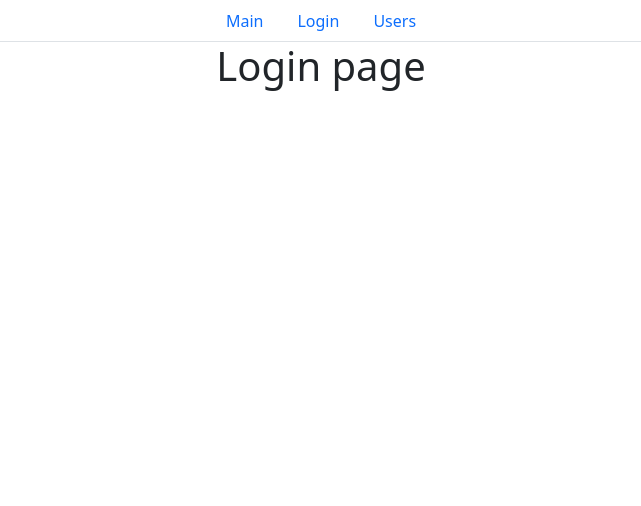
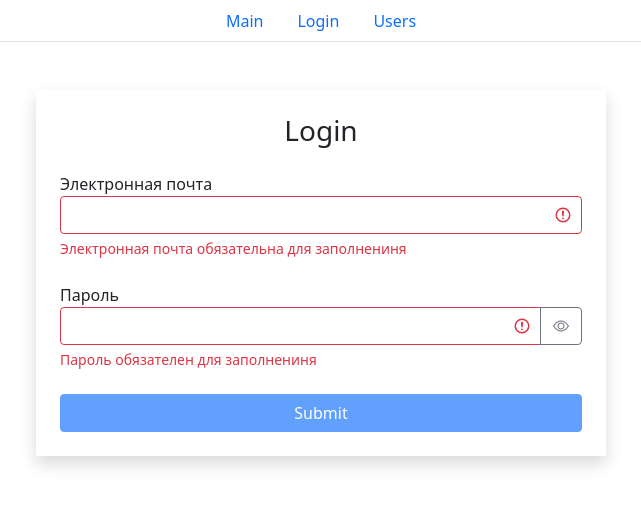
Before and after one commit to vitboch/fast-company, a React (Create React App) app: page /login in a window 1280 px wide. Shown: the top 506 px of the page, without its empty margins (319-960 px from the left). Built offline with nearby package versions, Linux system fonts and the light colour scheme.

Commit message:
[CP] Task #1

```diff
--- /dev/null
+++ b/src/components/searchBar.jsx
@@ -0,0 +1,20 @@
+import React from "react";
+import PropTypes from "prop-types";
+
+const SearchBar = ({ searchNameValue, handleNameSelect }) => {
+    return (
+        <input
+            className="mt-2"
+            type="text"
+            placeholder="Поиск..."
+            value={searchNameValue}
+            onChange={handleNameSelect}
+        ></input>
+    );
+};
+SearchBar.propTypes = {
+    searchNameValue: PropTypes.string.isRequired,
+    handleNameSelect: PropTypes.func.isRequired
+};
+
+export default SearchBar;
--- /dev/null
+++ b/src/components/textField.jsx
@@ -0,0 +1,54 @@
+import React, { useState } from "react";
+import PropTypes from "prop-types";
+
+const TextField = ({ label, type, name, value, onChange, error }) => {
+    const [showPassword, setShowPassword] = useState(false);
+    const getInputClasses = () => {
+        return "form-control" + (error ? " is-invalid" : "");
+    };
+    const toggleShowPassword = () => {
+        setShowPassword((prevState) => !prevState);
+    };
+    return (
+        <div className="mb-4">
+            <label htmlFor={name}>{label}</label>
+            <div className="input-group has-validation">
+                <input
+                    type={showPassword ? "text" : type}
+                    id={name}
+                    name={name}
+                    value={value}
+                    onChange={onChange}
+                    className={getInputClasses()}
+                />
+                {type === "password" && (
+                    <button
+                        className="btn btn-outline-secondary"
+                        type="button"
+                        onClick={toggleShowPassword}
+                    >
+                        <i
+                            className={
+                                "bi bi-eye" + (showPassword ? "-slash" : "")
+                            }
+                        ></i>
+                    </button>
+                )}
+                {error && <div className="invalid-feedback">{error}</div>}
+            </div>
+        </div>
+    );
+};
+TextField.defaultProps = {
+    type: "text"
+};
+TextField.propTypes = {
+    label: PropTypes.string,
+    type: PropTypes.string,
+    name: PropTypes.string,
+    value: PropTypes.string,
+    onChange: PropTypes.func,
+    error: PropTypes.string
+};
+
+export default TextField;
--- a/src/components/usersList.jsx
+++ b/src/components/usersList.jsx
@@ -8,6 +8,7 @@
 import SearchStatus from "./searchStatus";
 import Loader from "./loader";
 import UsersTable from "../components/usersTable";
+import SearchBar from "./searchBar";
 
 const UsersList = () => {
     const pageSize = 8;
@@ -15,9 +16,10 @@
     const [currentPage, setCurrentPage] = useState(1);
     const [professions, setProfession] = useState(undefined);
     const [selectedProf, setSelectedProf] = useState();
+    const [selectedName, setSelectedName] = useState("");
     const [sortBy, setSortBy] = useState({ path: "name", order: "asc" });
+    const [users, setUsers] = useState([]);
 
-    const [users, setUsers] = useState([]);
     useEffect(() => {
         api.users.fetchAll().then((data) => setUsers(data));
     }, []);
@@ -42,17 +44,30 @@
     }, [selectedProf]);
 
     const handleProfessionSelect = (item) => {
+        setSelectedName("");
         setSelectedProf(item);
+    };
+    const handleNameSelect = ({ target }) => {
+        setSelectedProf();
+        setSelectedName(target.value);
     };
     const handlePageChange = (pageIndex) => setCurrentPage(pageIndex);
     const handleSort = (item) => {
         setSortBy(item);
     };
-
+    const filterUsers = (users) => {
+        if (selectedProf) {
+            return users.filter((user) =>
+                _.isEqual(user.profession, selectedProf)
+            );
+        } else if (selectedName) {
+            return users.filter((user) =>
+                user.name.toLowerCase().includes(selectedName.toLowerCase())
+            );
+        } else return users;
+    };
     if (users) {
-        const filteredUsers = selectedProf
-            ? users.filter((user) => _.isEqual(user.profession, selectedProf))
-            : users;
+        const filteredUsers = filterUsers(users);
         const count = filteredUsers.length;
         const sortedUsers = _.orderBy(
             filteredUsers,
@@ -82,7 +97,15 @@
                         </div>
                     )}
                     <div className="d-flex flex-column">
-                        {professions && <SearchStatus totalUsers={count} />}
+                        {professions && (
+                            <>
+                                <SearchStatus totalUsers={count} />
+                                <SearchBar
+                                    searchNameValue={selectedName}
+                                    handleNameSelect={handleNameSelect}
+                                />
+                            </>
+                        )}
                         {count > 0 && (
                             <UsersTable
                                 users={userCrop}
--- a/src/layouts/login.jsx
+++ b/src/layouts/login.jsx
@@ -1,7 +1,89 @@
-import React from "react";
+import React, { useState, useEffect } from "react";
+import TextField from "../components/textField";
+import { validator } from "../utils/validator";
 
 const Login = () => {
-    return <h1 className="text-center">Login page</h1>;
+    const [data, setData] = useState({ email: "", password: "" });
+    const [errors, setErrors] = useState({});
+    const handleChange = ({ target }) => {
+        setData((prevState) => ({
+            ...prevState,
+            [target.name]: target.value
+        }));
+    };
+    const validatorConfig = {
+        email: {
+            isRequired: {
+                message: "Электронная почта обязательна для заполнениня"
+            },
+            isEmail: {
+                message: "Электронная почта введена не корректно"
+            }
+        },
+        password: {
+            isRequired: { message: "Пароль обязателен для заполнениня" },
+            isCapiitalSymbol: {
+                message: "Пароль должен содержать хотя бы одну заглавную букву"
+            },
+            isContainDigit: {
+                message: "Пароль должен содержать хотя бы одну цифру"
+            },
+            min: {
+                message: "Пароль должен состоять минимум из 8 символов",
+                value: 8
+            }
+        }
+    };
+    useEffect(() => {
+        validite();
+    }, [data]);
+    const validite = () => {
+        const errors = validator(data, validatorConfig);
+
+        setErrors(errors);
+        return Object.keys(errors).length === 0;
+    };
+    const isValid = Object.keys(errors).length === 0;
+
+    const handleSubmit = (e) => {
+        e.preventDefault();
+        const isValid = validite();
+        if (!isValid) return;
+        console.log(data);
+    };
+    return (
+        <div className="container mt-5">
+            <div className="row">
+                <div className="col-md-6 offset-md-3 shadow p-4">
+                    <h3 className="mb-4 text-center">Login</h3>
+                    <form onSubmit={handleSubmit}>
+                        <TextField
+                            label="Электронная почта"
+                            name="email"
+                            value={data.email}
+                            onChange={handleChange}
+                            error={errors.email}
+                        />
+                        <TextField
+                            label="Пароль"
+                            type="password"
+                            name="password"
+                            value={data.password}
+                            onChange={handleChange}
+                            error={errors.password}
+                        />
+                        <button
+                            type="submit"
+                            disabled={!isValid}
+                            className="btn btn-primary w-100 mx-auto"
+                        >
+                            Submit
+                        </button>
+                    </form>
+                </div>
+            </div>
+        </div>
+    );
 };
 
 export default Login;
--- /dev/null
+++ b/src/utils/validator.js
@@ -0,0 +1,45 @@
+export function validator(data, config) {
+    const errors = {};
+    function validate(validateMetod, data, config) {
+        let statusValidate;
+        switch (validateMetod) {
+            case "isRequired":
+                statusValidate = data.trim() === "";
+                break;
+            case "isEmail": {
+                const emailRegExp = /^\S+@\S+\.\S+$/g;
+                statusValidate = !emailRegExp.test(data);
+                break;
+            }
+            case "isCapiitalSymbol": {
+                const capitalRegExp = /[A-Z]/g;
+                statusValidate = !capitalRegExp.test(data);
+                break;
+            }
+            case "isContainDigit": {
+                const digitRegExp = /\d+/g;
+                statusValidate = !digitRegExp.test(data);
+                break;
+            }
+            case "min":
+                statusValidate = data.length < config.value;
+                break;
+            default:
+                break;
+        }
+        if (statusValidate) return config.message;
+    }
+    for (const fieldName in data) {
+        for (const validateMetod in config[fieldName]) {
+            const error = validate(
+                validateMetod,
+                data[fieldName],
+                config[fieldName][validateMetod]
+            );
+            if (error && !errors[fieldName]) {
+                errors[fieldName] = error;
+            }
+        }
+    }
+    return errors;
+}
```
Also changed, not shown: .eslintrc.js.
